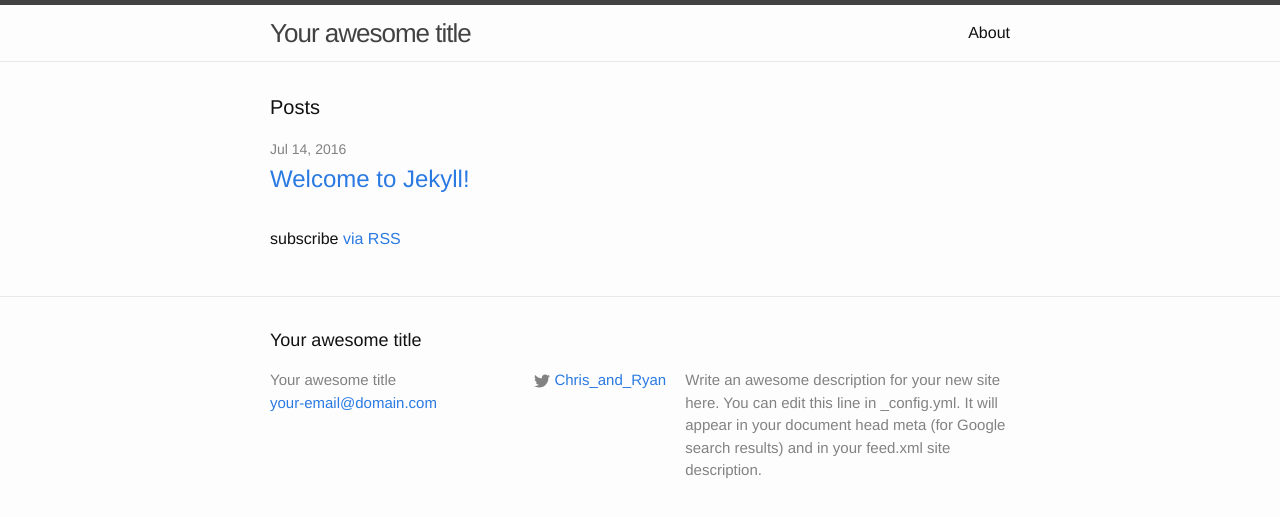
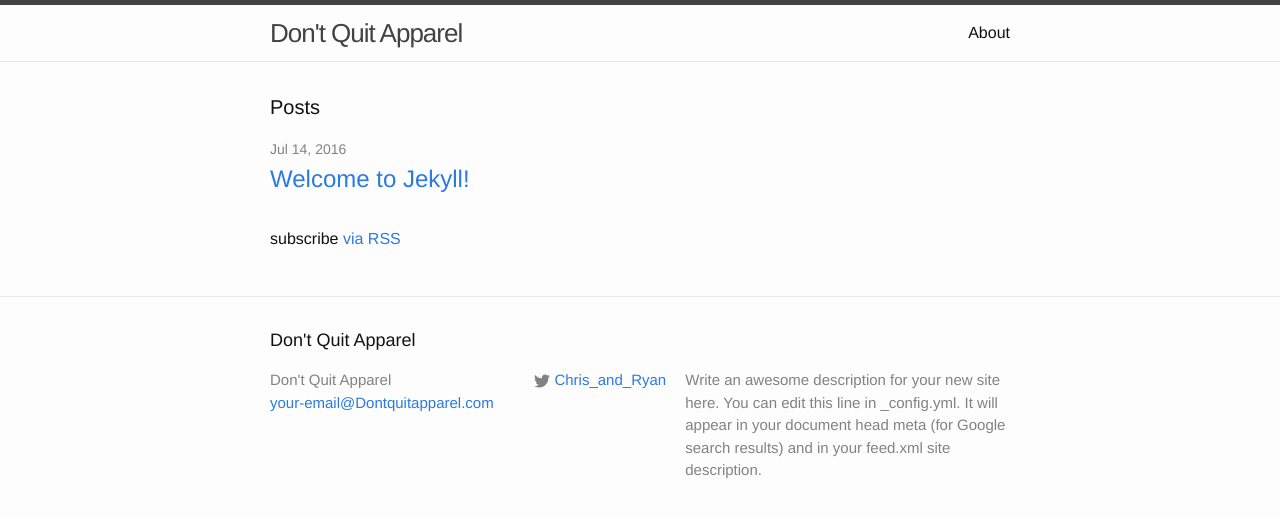
Before and after one commit to cbrancato96/DontQuitApparel, a Jekyll site: the page built from index.html, in a window 1280 px wide. Shown: the top 517 px of the page. Built offline with Jekyll 4.4.1, drawn with Linux system fonts in a browser that asks for light colours.

Commit message:
Update _config.yml

```diff
--- a/_config.yml
+++ b/_config.yml
@@ -6,8 +6,8 @@
 # 'jekyll serve'. If you change this file, please restart the server process.
 
 # Site settings
-title: Your awesome title
-email: your-email@domain.com
+title: Don't Quit Apparel
+email: your-email@Dontquitapparel.com
 description: > # this means to ignore newlines until "baseurl:"
   Write an awesome description for your new site here. You can edit this
   line in _config.yml. It will appear in your document head meta (for
```
